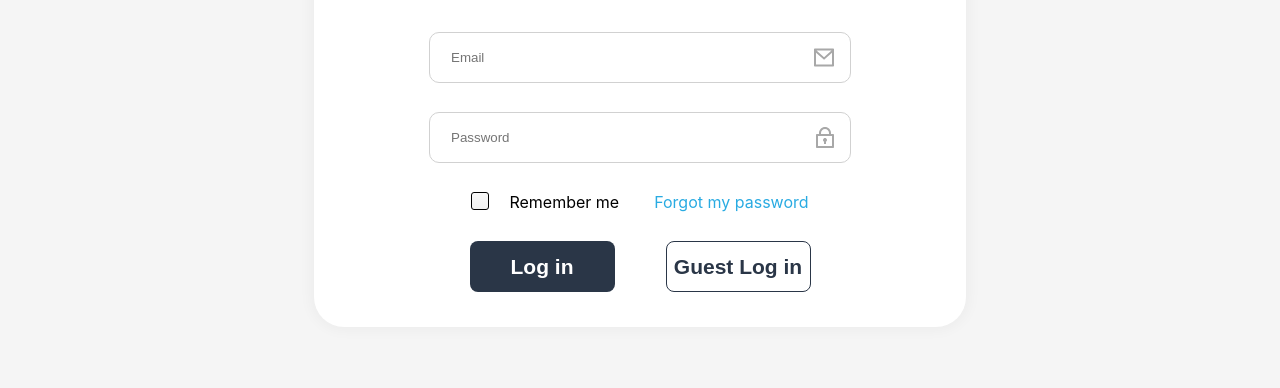
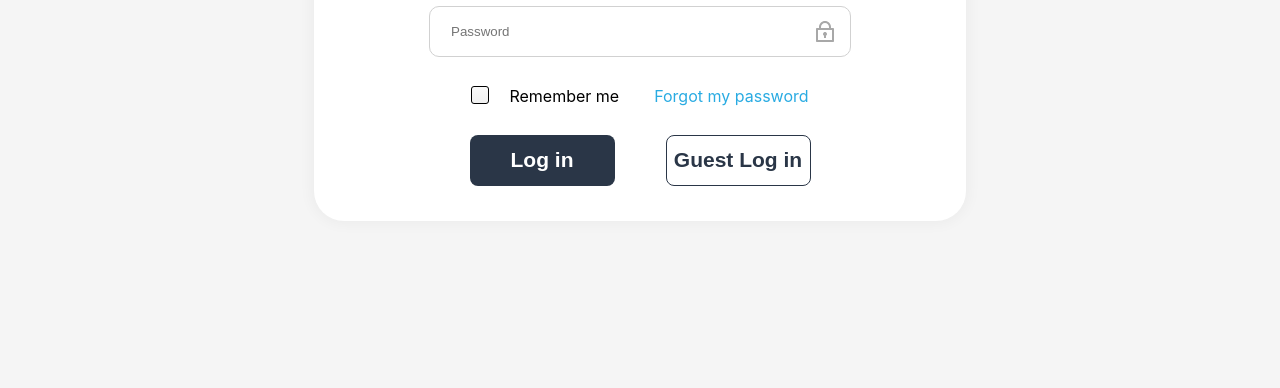
Before and after one commit to richardlieknis/join, a plain HTML site: page index.html in a window 1280 px wide. Shown: the part 412-800 px from the top of the page. Drawn offline with Linux system fonts and the light colour scheme; no server answers.

Commit message:
fixed position login page

```diff
--- a/index.html
+++ b/index.html
@@ -19,14 +19,14 @@
         </div>
     </div>
     <img class="join-logo" src="src/img/join-logo-blue.svg">
-    <div class="display-center">
+    <div class="display-center log-in-resp">
         <div id="login-page" class="log-in">
             <div class="border-bottom display-center">
                 <div>
                     <h1>Log in</h1>
                 </div>
             </div>
-            <form onsubmit="login(); return false;">
+            <form class="log-in-resp" onsubmit="login(); return false;">
                 <input id="email" required class="input-login background-image-email" placeholder="Email" type="email"
                     src="src/img/email.svg">
                 <input id="password" required class="input-login background-image-password" placeholder="Password" type="password"
--- a/style.css
+++ b/style.css
@@ -72,9 +72,7 @@ h1 {
   gap: 35px;
   box-shadow: 0px 0px 14px 3px rgba(0, 0, 0, 0.04);
   border-radius: 30px;
-  position: absolute;
   width: 652px;
-  top: 274px;
 }
 
 .log-in h1 {
@@ -148,6 +146,8 @@ h1 {
 
 form {
   display: flex;
+  justify-content: center;
+  align-items: center;
   flex-direction: column;
   gap: 29px;
 }
@@ -252,6 +252,10 @@ form {
         "nav";
     }
 
+    .log-in-resp {
+      width: 90%;
+    }
+
     .log-in {
       width: 90%;
       height: 55%;
```
